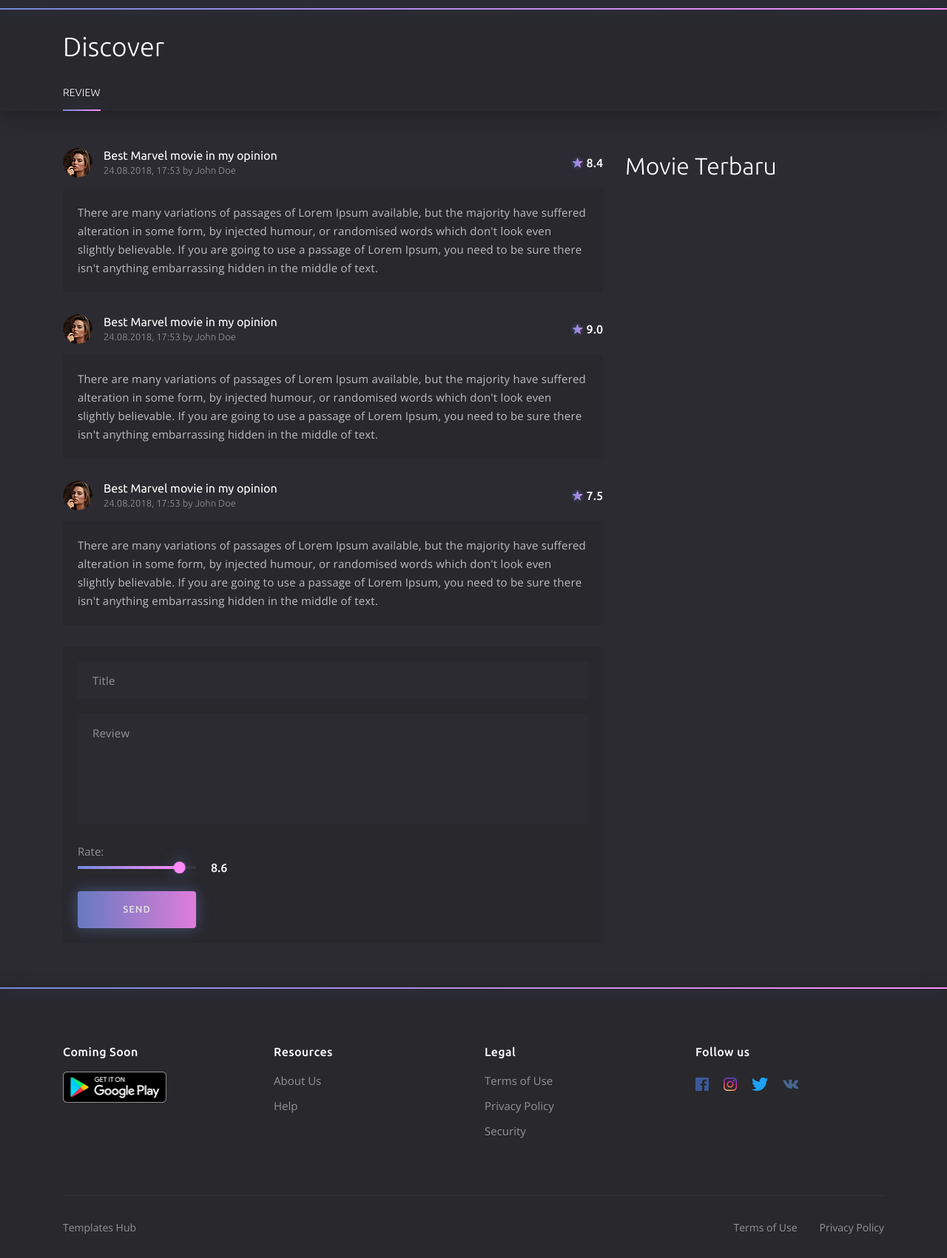
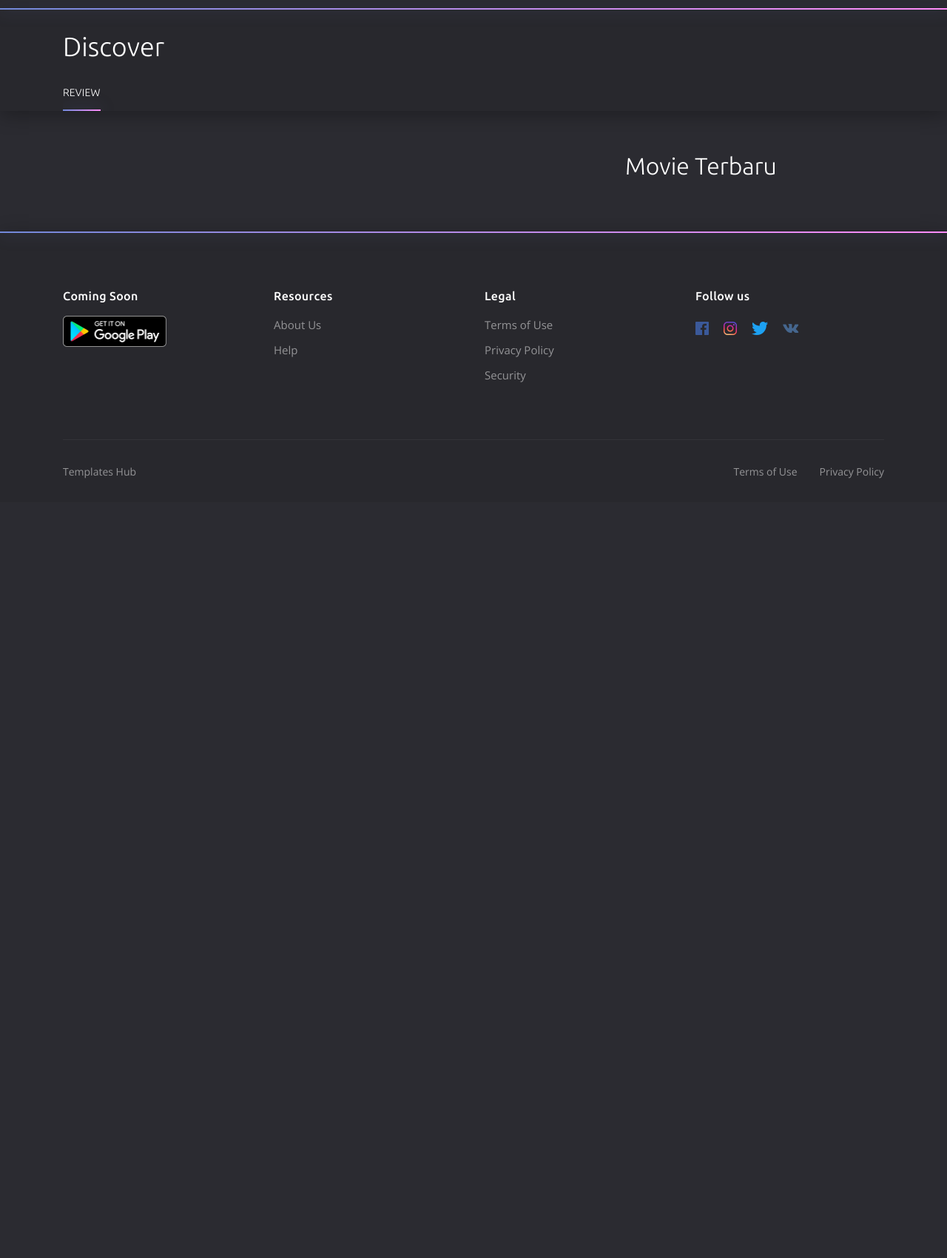
Before and after one commit to Gutei/dramasia, a Django app: page /content/1/ in a window 1280 px wide. Shown: the part 790-2491 px from the top of the page at 74% size. After the commit the page ends 1437 px from the top, so only its background shows below. Run offline with Django 3.2, Linux system fonts and the light colour scheme; data that the repository does not hold is empty; parts of the project's set-up code (start-up, migrations or seed data) failed here and were passed over; some libraries are stand-ins or nearby versions.

Commit message:
Fix movie view

```diff
--- a/dash/dramasia/templates/dramasia/movies/movie-view.html
+++ b/dash/dramasia/templates/dramasia/movies/movie-view.html
@@ -182,55 +182,26 @@
 							<div class="row">
 								<!-- reviews -->
 								<div class="col-12">
-									<div class="reviews">
-										<ul class="reviews__list">
-											<li class="reviews__item">
-												<div class="reviews__autor">
-													<img class="reviews__avatar" src="{% static 'dramasia/img/user.png' %}" alt="">
-													<span class="reviews__name">Best Marvel movie in my opinion</span>
-													<span class="reviews__time">24.08.2018, 17:53 by John Doe</span>
+									<div id="disqus_thread"></div>
+									<script>
 
-													<span class="reviews__rating"><i class="icon ion-ios-star"></i>8.4</span>
-												</div>
-												<p class="reviews__text">There are many variations of passages of Lorem Ipsum available, but the majority have suffered alteration in some form, by injected humour, or randomised words which don't look even slightly believable. If you are going to use a passage of Lorem Ipsum, you need to be sure there isn't anything embarrassing hidden in the middle of text.</p>
-											</li>
-
-											<li class="reviews__item">
-												<div class="reviews__autor">
-													<img class="reviews__avatar" src="{% static 'dramasia/img/user.png' %}" alt="">
-													<span class="reviews__name">Best Marvel movie in my opinion</span>
-													<span class="reviews__time">24.08.2018, 17:53 by John Doe</span>
-
-													<span class="reviews__rating"><i class="icon ion-ios-star"></i>9.0</span>
-												</div>
-												<p class="reviews__text">There are many variations of passages of Lorem Ipsum available, but the majority have suffered alteration in some form, by injected humour, or randomised words which don't look even slightly believable. If you are going to use a passage of Lorem Ipsum, you need to be sure there isn't anything embarrassing hidden in the middle of text.</p>
-											</li>
-
-											<li class="reviews__item">
-												<div class="reviews__autor">
-													<img class="reviews__avatar" src="{% static 'dramasia/img/user.png' %}" alt="">
-													<span class="reviews__name">Best Marvel movie in my opinion</span>
-													<span class="reviews__time">24.08.2018, 17:53 by John Doe</span>
-
-													<span class="reviews__rating"><i class="icon ion-ios-star"></i>7.5</span>
-												</div>
-												<p class="reviews__text">There are many variations of passages of Lorem Ipsum available, but the majority have suffered alteration in some form, by injected humour, or randomised words which don't look even slightly believable. If you are going to use a passage of Lorem Ipsum, you need to be sure there isn't anything embarrassing hidden in the middle of text.</p>
-											</li>
-										</ul>
-
-										<form method="post" action="{% url 'post_review_movie' movie.id %}" class="form">
-											{% csrf_token %}
-											<input type="text" class="form__input" placeholder="Title">
-											<textarea class="form__textarea" placeholder="Review"></textarea>
-											<div class="form__slider">
-												<input type="hidden" name="rate" id="rate-val">
-												<div class="form__slider-rating" id="slider__rating"></div>
-												<div class="form__slider-value" id="form__slider-value"><span></span></div>
-<!--												<input id="input-rate" type="range">-->
-											</div>
-											<button type="submit" class="form__btn">Send</button>
-										</form>
-									</div>
+									/**
+									*  RECOMMENDED CONFIGURATION VARIABLES: EDIT AND UNCOMMENT THE SECTION BELOW TO INSERT DYNAMIC VALUES FROM YOUR PLATFORM OR CMS.
+									*  LEARN WHY DEFINING THESE VARIABLES IS IMPORTANT: https://disqus.com/admin/universalcode/#configuration-variables*/
+									/*
+									var disqus_config = function () {
+									this.page.url = PAGE_URL;  // Replace PAGE_URL with your page's canonical URL variable
+									this.page.identifier = PAGE_IDENTIFIER; // Replace PAGE_IDENTIFIER with your page's unique identifier variable
+									};
+									*/
+									(function() { // DON'T EDIT BELOW THIS LINE
+									var d = document, s = d.createElement('script');
+									s.src = 'https://doramasia-id.disqus.com/embed.js';
+									s.setAttribute('data-timestamp', +new Date());
+									(d.head || d.body).appendChild(s);
+									})();
+									</script>
+									<noscript>Please enable JavaScript to view the <a href="https://disqus.com/?ref_noscript">comments powered by Disqus.</a></noscript>
 								</div>
 								<!-- end reviews -->
 							</div>
@@ -283,6 +254,7 @@
 {% endblock content %}
 
 {% block extra_js %}
+	<script id="dsq-count-scr" src="//doramasia-id.disqus.com/count.js" async></script>
 	<script>
 		$(document).ready(() => {
 
```
